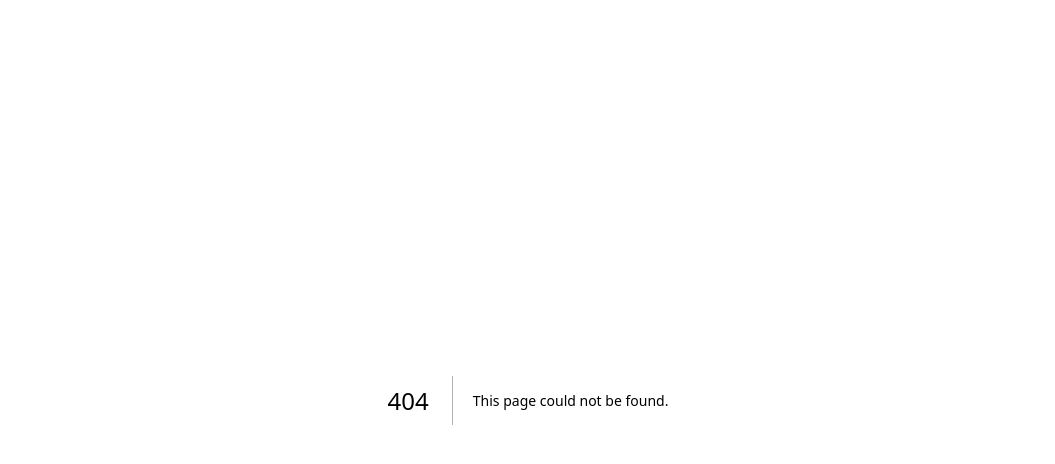
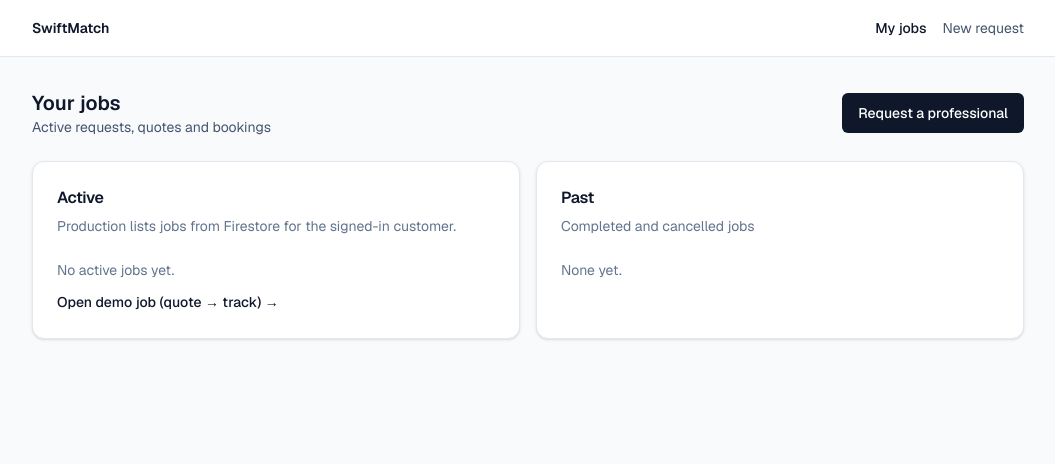
Before and after one commit to Levy254885/swiftmatch-uk, a Next.js app: page /customer/dashboard in a window 1280 px wide. Before the commit this address had no page. Shown: the top 464 px of the page, without its empty margins (112-1167 px from the left). Built offline with nearby package versions, Linux system fonts and the light colour scheme.

Commit message:
Connect login/register to Auth helpers; add job quote-track page and customer dashboard

```diff
--- a/src/app/(auth)/login/page.tsx
+++ b/src/app/(auth)/login/page.tsx
@@ -2,6 +2,7 @@
 
 import { useState } from 'react';
 import Link from 'next/link';
+import { useRouter } from 'next/navigation';
 import { Button } from '@/components/ui/button';
 import { Input } from '@/components/ui/input';
 import {
@@ -11,8 +12,15 @@ import {
   CardTitle,
   CardDescription,
 } from '@/components/ui/card';
+import {
+  isFirebaseConfigured,
+  loginWithEmail,
+  mapAuthError,
+  redirectPathForRole,
+} from '@/lib/auth';
 
 export default function LoginPage() {
+  const router = useRouter();
   const [email, setEmail] = useState('');
   const [password, setPassword] = useState('');
   const [error, setError] = useState('');
@@ -23,14 +31,16 @@ export default function LoginPage() {
     setError('');
     setLoading(true);
     try {
-      // Production: Firebase Auth signInWithEmailAndPassword
-      // Role is read from users/{uid} after sign-in — never set client-side
-      await new Promise((r) => setTimeout(r, 600));
-      setError(
-        'Firebase Auth is not configured yet. Add NEXT_PUBLIC_FIREBASE_* keys to .env.local'
-      );
-    } catch {
-      setError('Unable to sign in. Please try again.');
+      if (!isFirebaseConfigured()) {
+        setError(
+          'Firebase Auth is not configured yet. Add NEXT_PUBLIC_FIREBASE_* keys to .env.local'
+        );
+        return;
+      }
+      const profile = await loginWithEmail(email, password);
+      router.push(redirectPathForRole(profile.role));
+    } catch (err) {
+      setError(mapAuthError(err));
     } finally {
       setLoading(false);
     }
--- a/src/app/(auth)/register/page.tsx
+++ b/src/app/(auth)/register/page.tsx
@@ -2,6 +2,7 @@
 
 import { useState } from 'react';
 import Link from 'next/link';
+import { useRouter } from 'next/navigation';
 import { Button } from '@/components/ui/button';
 import { Input } from '@/components/ui/input';
 import {
@@ -11,10 +12,16 @@ import {
   CardTitle,
   CardDescription,
 } from '@/components/ui/card';
+import {
+  isFirebaseConfigured,
+  registerWithEmail,
+  mapAuthError,
+} from '@/lib/auth';
 
 type AccountType = 'customer' | 'provider';
 
 export default function RegisterPage() {
+  const router = useRouter();
   const [accountType, setAccountType] = useState<AccountType>('customer');
   const [displayName, setDisplayName] = useState('');
   const [email, setEmail] = useState('');
@@ -31,13 +38,25 @@ export default function RegisterPage() {
     }
     setLoading(true);
     try {
-      // Production: createUserWithEmailAndPassword then server sets role
-      await new Promise((r) => setTimeout(r, 600));
-      setError(
-        'Firebase Auth is not configured yet. Add NEXT_PUBLIC_FIREBASE_* keys to .env.local'
-      );
-    } catch {
-      setError('Unable to create account. Please try again.');
+      if (!isFirebaseConfigured()) {
+        setError(
+          'Firebase Auth is not configured yet. Add NEXT_PUBLIC_FIREBASE_* keys to .env.local'
+        );
+        return;
+      }
+      const { role } = await registerWithEmail({
+        email,
+        password,
+        displayName,
+        role: accountType,
+      });
+      if (role === 'provider') {
+        router.push('/provider/onboarding');
+      } else {
+        router.push('/request');
+      }
+    } catch (err) {
+      setError(mapAuthError(err));
     } finally {
       setLoading(false);
     }
--- /dev/null
+++ b/src/app/customer/dashboard/page.tsx
@@ -0,0 +1,72 @@
+import Link from 'next/link';
+import { Button } from '@/components/ui/button';
+import {
+  Card,
+  CardContent,
+  CardHeader,
+  CardTitle,
+  CardDescription,
+} from '@/components/ui/card';
+
+export default function CustomerDashboardPage() {
+  return (
+    <div className="min-h-screen bg-slate-50">
+      <header className="border-b border-slate-200 bg-white">
+        <div className="mx-auto flex h-14 max-w-5xl items-center justify-between px-4">
+          <Link href="/" className="text-sm font-semibold text-slate-900">
+            SwiftMatch
+          </Link>
+          <nav className="flex gap-4 text-sm text-slate-600">
+            <span className="font-medium text-slate-900">My jobs</span>
+            <Link href="/request" className="hover:text-slate-900">
+              New request
+            </Link>
+          </nav>
+        </div>
+      </header>
+
+      <main className="mx-auto max-w-5xl px-4 py-8">
+        <div className="mb-6 flex flex-wrap items-center justify-between gap-3">
+          <div>
+            <h1 className="text-xl font-semibold text-slate-900">Your jobs</h1>
+            <p className="text-sm text-slate-600">
+              Active requests, quotes and bookings
+            </p>
+          </div>
+          <Link href="/request">
+            <Button>Request a professional</Button>
+          </Link>
+        </div>
+
+        <div className="grid gap-4 md:grid-cols-2">
+          <Card>
+            <CardHeader>
+              <CardTitle className="text-base">Active</CardTitle>
+              <CardDescription>
+                Production lists jobs from Firestore for the signed-in customer.
+              </CardDescription>
+            </CardHeader>
+            <CardContent>
+              <p className="text-sm text-slate-500">No active jobs yet.</p>
+              <Link
+                href="/jobs/job-demo"
+                className="mt-3 inline-block text-sm font-medium text-slate-900 underline-offset-4 hover:underline"
+              >
+                Open demo job (quote → track) →
+              </Link>
+            </CardContent>
+          </Card>
+          <Card>
+            <CardHeader>
+              <CardTitle className="text-base">Past</CardTitle>
+              <CardDescription>Completed and cancelled jobs</CardDescription>
+            </CardHeader>
+            <CardContent>
+              <p className="text-sm text-slate-500">None yet.</p>
+            </CardContent>
+          </Card>
+        </div>
+      </main>
+    </div>
+  );
+}
```
